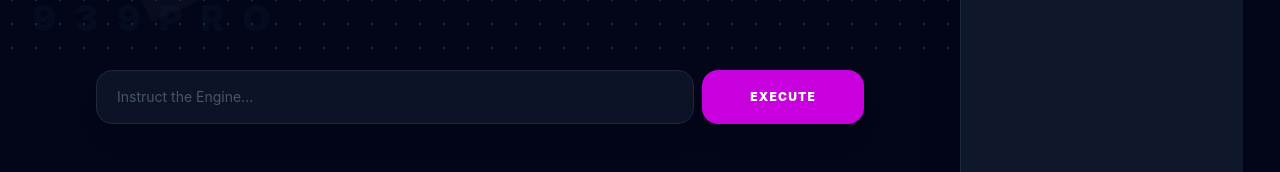
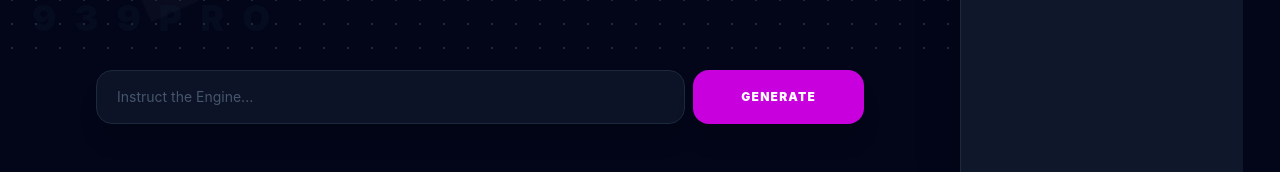
Before and after one commit to dubstar939/prot0, a React (Vite) app: page / in a window 1280 px wide. Shown: the part 628-800 px from the top of the page. Built offline with nearby package versions, Linux system fonts and the light colour scheme.

Commit message:
feat: Improve prompt validation and UI messaging
Update error message to reflect the need to select a tool or provide a prompt for image transformations. This provides clearer guidance to users when no action can be taken.

```diff
--- a/App.tsx
+++ b/App.tsx
@@ -610,7 +610,7 @@ const App: React.FC = () => {
     const isTransform = state.activeMode === EditMode.TRANSFORM;
 
     if (!prompt.trim() && !isBackgroundRemoval && !isEnhance && !isRemoval && !isColorGrading && !isBlur && !isRawDev && !isStyleTransfer && !isSocial && !isPoster && !isLogo && !isCollage && !isCrop && !isTransform && state.activeMode !== EditMode.GENERATE) {
-      handleError("Please describe a transformation or select a tool."); return;
+      handleError("Please select a tool or provide a prompt."); return;
     }
 
     setState(prev => ({ ...prev, isProcessing: true, error: null }));
@@ -2066,6 +2066,7 @@ const App: React.FC = () => {
           {state.activeMode !== EditMode.COLLAGE && state.activeMode !== EditMode.SOCIAL && state.activeMode !== EditMode.POSTER && state.activeMode !== EditMode.LOGO && (
             <div className="max-w-3xl mx-auto flex flex-col gap-3">
               <div className="flex gap-2">
+                  {state.activeMode === EditMode.GENERATE && (
                     <textarea
                       rows={1}
                       value={prompt}
@@ -2075,8 +2076,9 @@ const App: React.FC = () => {
                       disabled={state.isProcessing}
                       className="flex-1 bg-slate-900/80 border border-slate-800 rounded-2xl px-5 py-4 text-sm focus:outline-none focus:border-fuchsia-500 transition-all resize-none shadow-xl placeholder-slate-600"
                     />
-                  <button onClick={handleAction} disabled={state.isProcessing} className="px-12 rounded-2xl font-black uppercase text-xs tracking-widest bg-fuchsia-600 text-white hover:bg-fuchsia-500 transition-all shadow-xl active:scale-95 disabled:bg-slate-800">
-                    {state.activeMode === EditMode.REMOVE ? 'Remove' : 'Execute'}
+                  )}
+                  <button onClick={handleAction} disabled={state.isProcessing} className={`px-12 rounded-2xl font-black uppercase text-xs tracking-widest bg-fuchsia-600 text-white hover:bg-fuchsia-500 transition-all shadow-xl active:scale-95 disabled:bg-slate-800 ${state.activeMode !== EditMode.GENERATE ? 'w-full py-5' : ''}`}>
+                    {state.activeMode === EditMode.REMOVE ? 'Remove' : (state.activeMode === EditMode.GENERATE ? 'Generate' : 'Execute')}
                   </button>
               </div>
             </div>
@@ -2337,13 +2339,23 @@ const App: React.FC = () => {
               </div>
             )}
 
-            {state.activeMode !== EditMode.COLLAGE && (
+            {(state.activeMode === EditMode.GENERATE || state.activeMode === EditMode.SOCIAL || state.activeMode === EditMode.POSTER || state.activeMode === EditMode.LOGO || state.activeMode === EditMode.COLLAGE) && (
               <div className="space-y-4 pt-4 border-t border-slate-800">
-                <label className="text-[10px] font-black text-slate-500 uppercase tracking-widest">Instruction Prompt</label>
+                <label className="text-[10px] font-black text-slate-500 uppercase tracking-widest">
+                  {state.activeMode === EditMode.SOCIAL ? 'Framing Guidance' :
+                   state.activeMode === EditMode.POSTER ? 'Event Details' :
+                   state.activeMode === EditMode.LOGO ? 'Brand Concept' :
+                   state.activeMode === EditMode.COLLAGE ? 'Style Guidance' : 'Instruction Prompt'}
+                </label>
                 <textarea
                   value={prompt}
                   onChange={(e) => setPrompt(e.target.value)}
-                  placeholder="Describe your vision..."
+                  placeholder={
+                    state.activeMode === EditMode.SOCIAL ? "Describe the framing..." :
+                    state.activeMode === EditMode.POSTER ? "Event details, headlines..." :
+                    state.activeMode === EditMode.LOGO ? "Business name, industry..." :
+                    state.activeMode === EditMode.COLLAGE ? "Describe the mood..." : "Describe your vision..."
+                  }
                   className="w-full bg-slate-950/50 border border-slate-800 rounded-2xl px-5 py-4 text-xs focus:outline-none focus:border-fuchsia-500 transition-all resize-none shadow-inner"
                   rows={3}
                 />
@@ -2359,7 +2371,11 @@ const App: React.FC = () => {
                 <div className="w-4 h-4 border-2 border-white border-t-transparent rounded-full animate-spin" />
               ) : (
                 <>
-                  <span>{state.activeMode === EditMode.REMOVE ? 'Remove' : 'Apply Transformation'}</span>
+                  <span>
+                    {state.activeMode === EditMode.REMOVE ? 'Remove' :
+                     (state.activeMode === EditMode.GENERATE || state.activeMode === EditMode.SOCIAL || state.activeMode === EditMode.POSTER || state.activeMode === EditMode.LOGO) ? 'Generate' :
+                     state.activeMode === EditMode.COLLAGE ? 'Compose' : 'Apply'}
+                  </span>
                   <svg className="w-4 h-4" fill="none" viewBox="0 0 24 24" stroke="currentColor"><path strokeLinecap="round" strokeLinejoin="round" strokeWidth={3} d="M5 13l4 4L19 7" /></svg>
                 </>
               )}
```
Lines whose indentation alone changed are shown as unchanged.
